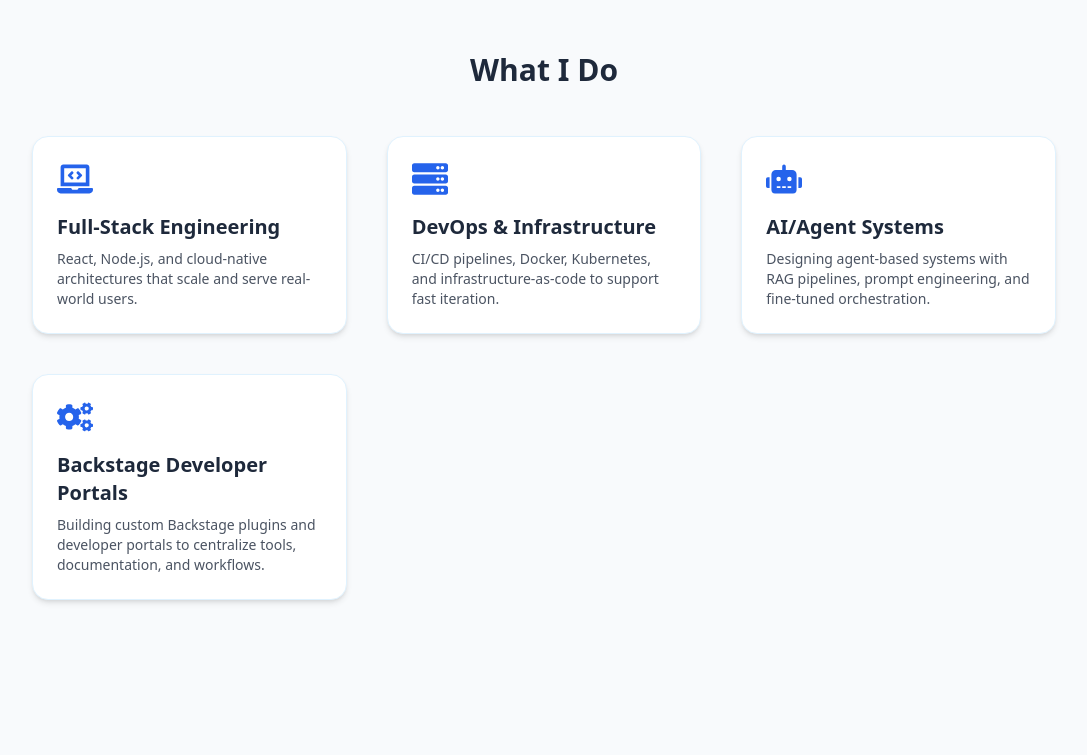
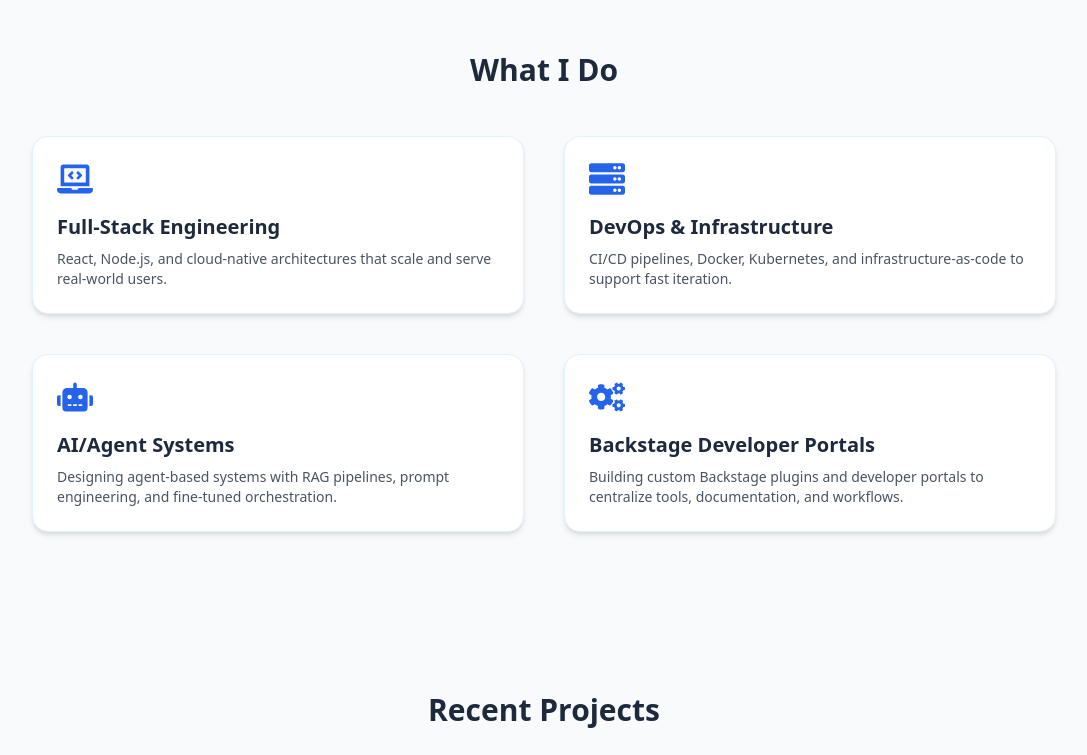
Before and after one commit to GaitherWilliam/developer-portfolio, a Next.js app: page / in a window 1280 px wide. Shown: the part 699-1454 px from the top of the page, without its empty margins (96-1183 px from the left). Built offline with nearby package versions, Linux system fonts and the light colour scheme.

Commit message:
layout adjustment

```diff
--- a/src/components/WhatIDo.tsx
+++ b/src/components/WhatIDo.tsx
@@ -27,7 +27,6 @@
     },
 ];
 
-
 const WhatIDo = () => (
     <section
         className="py-20 px-6"
@@ -39,7 +38,7 @@
         <h2 className="text-3xl font-bold text-center mb-12 text-[var(--fg)]">
             What I Do
         </h2>
-        <div className="grid md:grid-cols-3 gap-10 max-w-5xl mx-auto">
+        <div className="grid grid-cols-1 md:grid-cols-2 gap-10 max-w-5xl mx-auto">
             {skills.map(({ title, icon, description }) => (
                 <div
                     key={title}
@@ -50,7 +49,6 @@
                     <h3 className="text-xl font-semibold mb-2">{title}</h3>
                     <p className="text-sm opacity-80">{description}</p>
                 </div>
-
             ))}
         </div>
     </section>
```
Lines whose indentation alone changed are shown as unchanged.
